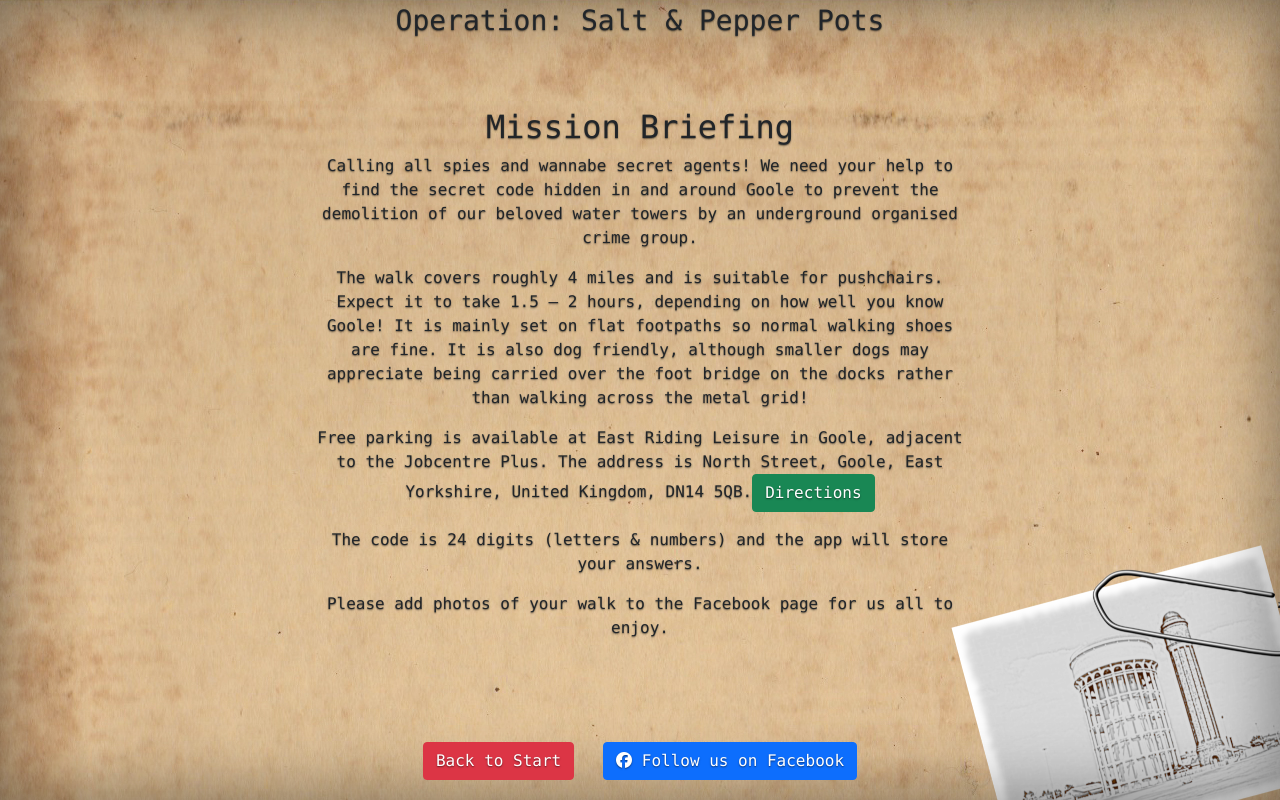
After one commit to sheepeatingtaz/operationspp, a Django app: page /brief/ in a window 1280 px wide. The commit adds this page. Run offline with Django 3.2, Linux system fonts and the light colour scheme; data that the repository does not hold is empty; some libraries are stand-ins or nearby versions; some web fonts are replaced.

Commit message:
Brieing and finish template

```diff
--- a/spy/forms.py
+++ b/spy/forms.py
@@ -12,3 +12,4 @@
         super().__init__(*args, **kwargs)
         self.fields['answer'].label = ""
         self.fields['answer'].widget.attrs['placeholder'] = "Answer"
+        self.fields['answer'].widget.attrs['autocomplete'] = 'off'
--- /dev/null
+++ b/spy/templates/brief.html
@@ -0,0 +1,27 @@
+{% extends 'base.html' %}
+{% load bootstrap5 %}
+{% load static %}
+{% block content %}
+    <h2>Mission Briefing</h2>
+    <p>Calling all spies and wannabe secret agents! We need your help to find the secret code hidden in and around Goole
+        to prevent the demolition of our beloved water towers by an underground organised crime group.</p>
+
+    <p>The walk covers roughly 4 miles and is suitable for pushchairs. Expect it to take 1.5 – 2 hours, depending on how
+        well you know Goole! It is mainly set on flat footpaths so normal walking shoes are fine. It is also dog
+        friendly, although smaller dogs may appreciate being carried over the foot bridge on the docks rather than
+        walking across the metal grid!</p>
+
+    <p>Free parking is available at East Riding Leisure in Goole, adjacent to the Jobcentre Plus. The address is North
+        Street, Goole, East Yorkshire, United Kingdom, DN14 5QB.<a class="btn btn-success btn-small" target="_blank"
+                                                                   href="https://www.google.com/maps/dir//53.7025035,-0.8692136/@53.7027737,-0.9041753,13z"><i
+                class="fad fa-map-marker" aria-hidden="true"></i> Directions</a></p>
+    <p>The code is 24 digits (letters & numbers) and the app will store your answers.</p>
+    <p>Please add photos of your walk to the Facebook page for us all to enjoy.</p>
+
+
+{% endblock %}
+{% block footer %}
+    <a class="btn btn-danger btn-large" href="{% url "spy:start" %}">Back to Start</a> &nbsp;
+    <a href="https://fb.me/opsaltpepperpots" target="_blank" class="btn btn-primary btn-large"><i
+            class="fab fa-facebook"></i> Follow us on Facebook</a>
+{% endblock %}
--- a/spy/templates/code.html
+++ b/spy/templates/code.html
@@ -27,4 +27,8 @@
     <p>Select a clue to go to it or </p>
     <a class="btn btn-danger btn-large" href="{% url "spy:start" %}">Back to Start</a> &nbsp;
     <a href="https://m.me/opsaltpepperpots" target="_blank" class="btn btn-primary btn-large"><i class="fab fa-facebook-messenger"></i> Take a screenshot, send it to us</a>
+    {% if finished %}
+
+    <a class="btn btn-success btn-large" href="{% url "spy:finish" %}">Mission Complete</a> &nbsp;
+    {% endif %}
 {% endblock %}
--- a/spy/urls.py
+++ b/spy/urls.py
@@ -15,12 +15,14 @@
 """
 from django.urls import path
 
-from spy.views import CodeView, ClueView, StartView
+from spy.views import CodeView, ClueView, StartView, BriefView, FinishView
 
 app_name = "spy"
 
 urlpatterns = [
     path('', StartView.as_view(), name="start"),
+    path('brief/', BriefView.as_view(), name="brief"),
+    path('finish/', FinishView.as_view(), name="finish"),
     path('<int:clue>/', ClueView.as_view(), name="clue"),
     path('code/', CodeView.as_view(), name="code"),
 ]
--- a/spy/views.py
+++ b/spy/views.py
@@ -1,4 +1,6 @@
 # Create your views here.
+from django.conf import settings
+from django.http import HttpResponseRedirect
 from django.shortcuts import get_object_or_404
 from django.urls import reverse_lazy
 from django.views.generic import TemplateView, FormView
@@ -87,19 +89,44 @@
     def dispatch(self, request, *args, **kwargs):
         return super().dispatch(request, *args, **kwargs)
 
-    def get_context_data(self, **kwargs):
-        context = super().get_context_data(**kwargs)
+    def get_results(self):
         clues = TrailStep.objects.all()
         results = []
+        total_correct = 0
         for clue in clues:
             user_answer = self.request.session.get(f"clue_{clue.sequence}", "").upper()
             correct = None
             if user_answer:
                 if user_answer == clue.answer.upper():
                     correct = True
+                    total_correct += 1
                 else:
                     correct = False
             results.append(self.Result(clue.sequence, user_answer, correct))
+        return results, total_correct, clues
+
+    def get_context_data(self, **kwargs):
+        context = super().get_context_data(**kwargs)
+        results, total_correct, clues = self.get_results()
         context['results'] = results
-        print(results)
+        if any([
+            total_correct == clues.count(),
+            not settings.DEBUG
+        ]):
+            context['finished'] = True
         return context
+
+
+class FinishView(CodeView):
+    template_name = 'finish.html'
+
+    def dispatch(self, request, *args, **kwargs):
+        results, total_correct, clues = self.get_results()
+        if total_correct != clues.count():
+            if not settings.DEBUG:
+                return HttpResponseRedirect(reverse_lazy("spy:code"))
+        return super().dispatch(request, *args, **kwargs)
+
+
+class BriefView(CodeView):
+    template_name = 'brief.html'
```
Also changed, not shown: operation/settings.py (+5 -3 lines), spy/templates/finish.html (added, +18 -0 lines), 1 other file.
